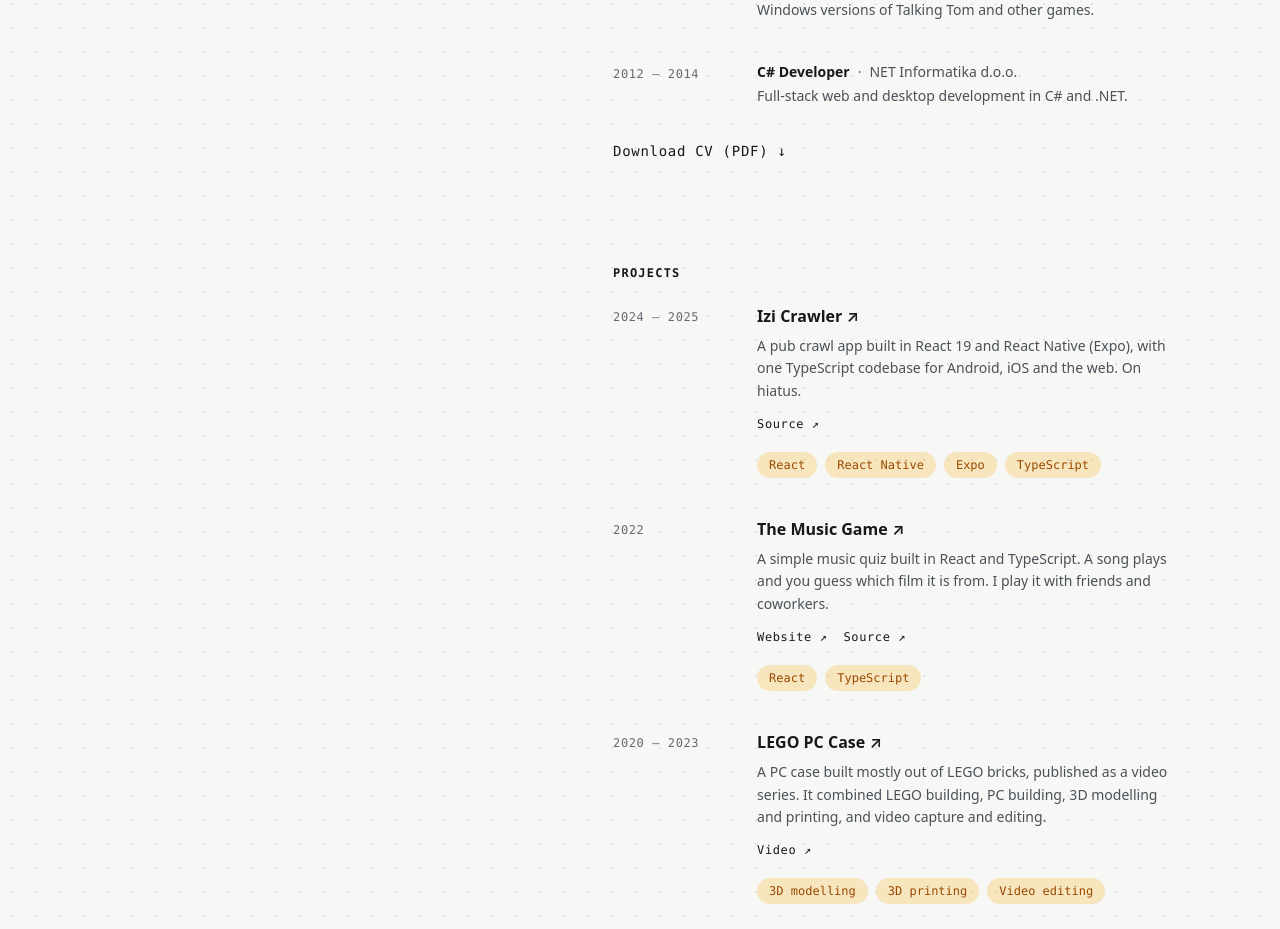
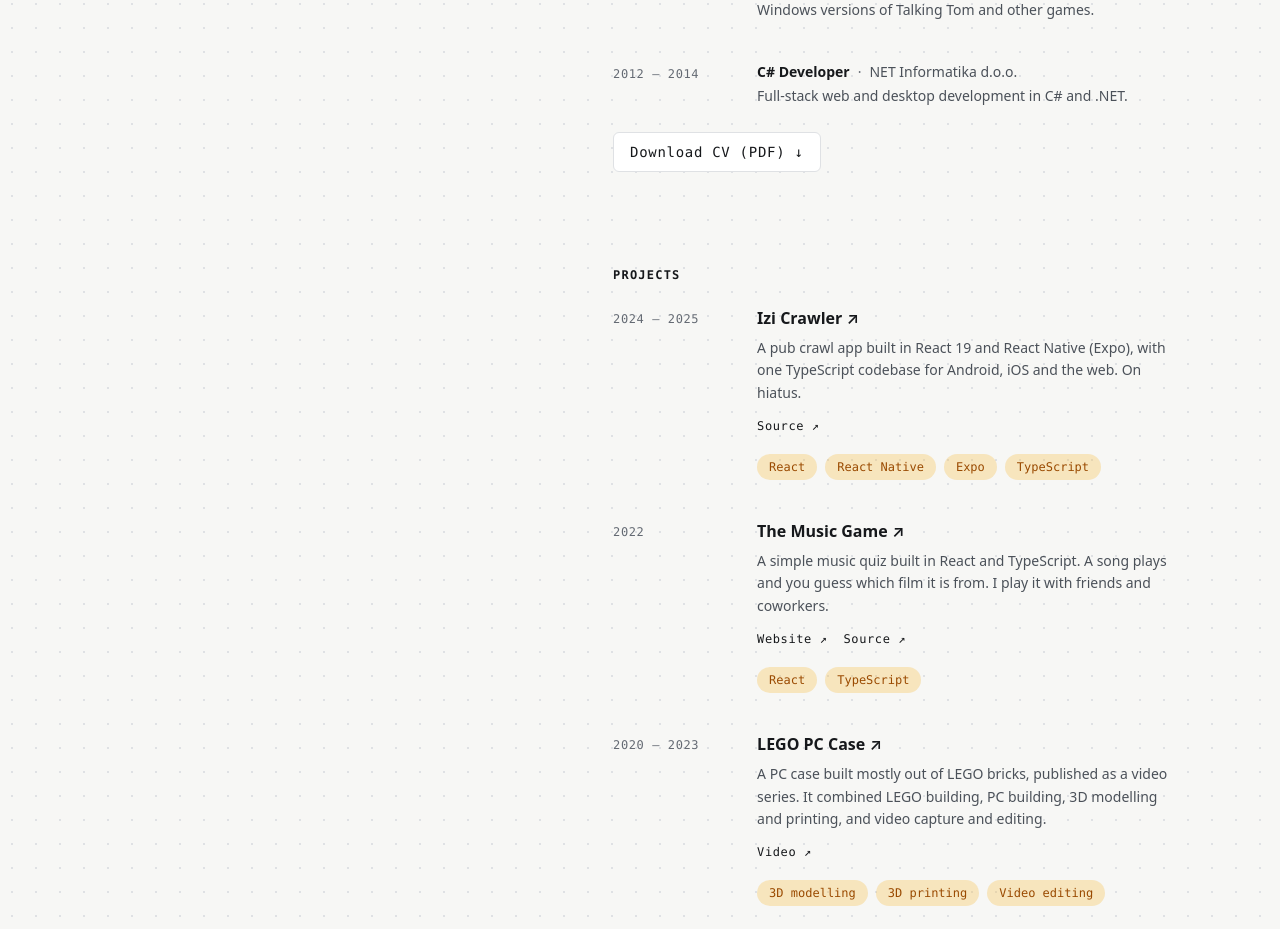
Before and after one commit to Stari89/damjanko-homepage, a React (Vite) app in the folder v2/: page / in a window 1280 px wide. Shown: the part 1400-2329 px from the top of the page. Built offline with nearby package versions, Linux system fonts and the light colour scheme.

Commit message:
Made the CV download link a flat button
Co-Authored-By: Claude Fable 5.2 <noreply@anthropic.com>

```diff
--- a/v2/src/App.module.css
+++ b/v2/src/App.module.css
@@ -16,19 +16,27 @@
   gap: inherit;
 }
 
-/* The link to the CV as a PDF, under the list of jobs. */
+/* The link to the CV as a PDF, under the list of jobs. It is a flat button: its
+   own background keeps it readable on the dotted page background. */
 .resume {
   display: inline-block;
   margin-top: var(--space-4);
-  padding: var(--space-2) 0;
+  padding: var(--space-2) var(--space-3);
+  border: 1px solid var(--color-border);
+  border-radius: var(--radius);
+  background: var(--color-surface);
   color: var(--color-text-strong);
   font-family: var(--font-mono);
   font-size: var(--text-sm);
   font-weight: 500;
   letter-spacing: 0.05em;
+  transition:
+    color var(--transition),
+    border-color var(--transition);
 }
 
 .resume:hover {
+  border-color: var(--color-accent);
   color: var(--color-accent);
   text-decoration: none;
 }
```
Also changed, not shown: 1 other file (tests, documents, lock files or other folders).
